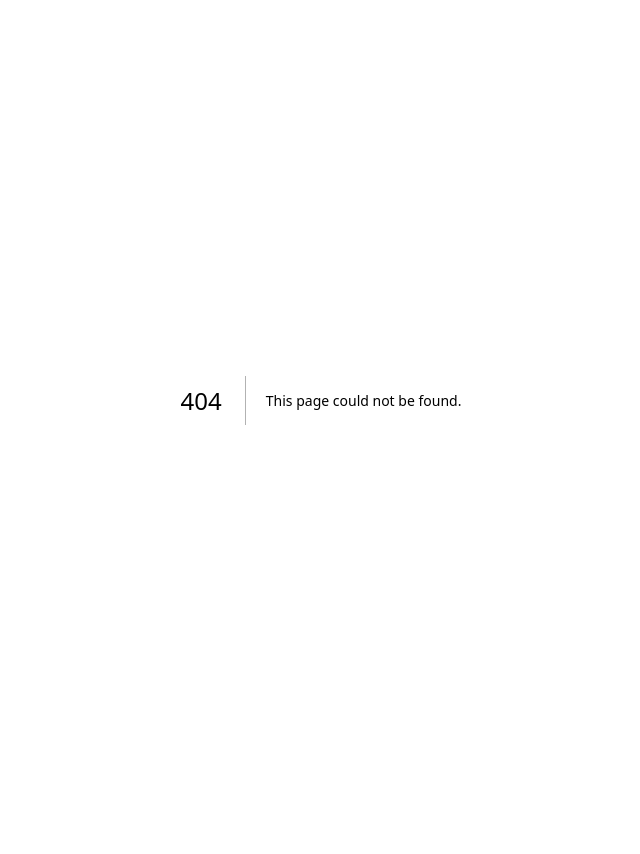
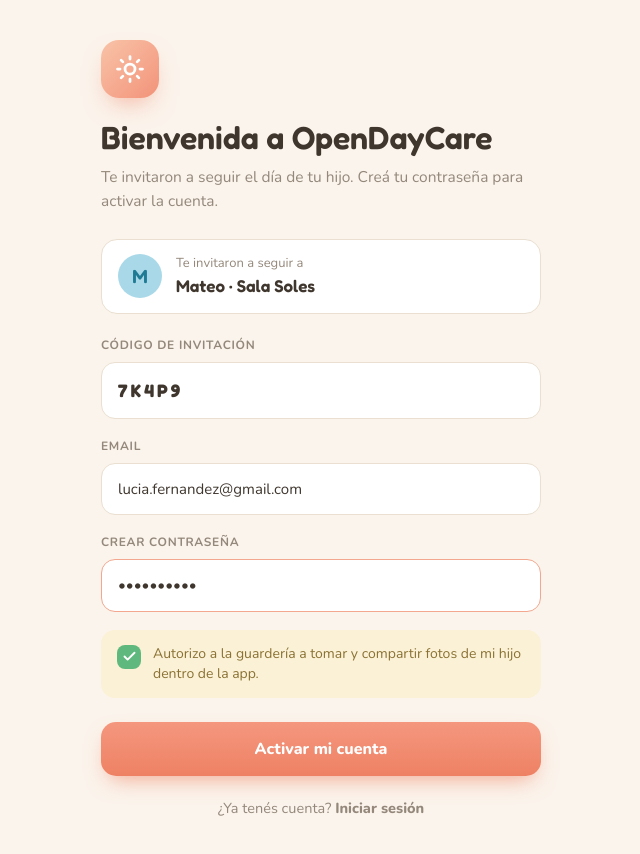
Before and after one commit to jmmolins87/day-care, a Next.js app: page /activate in a window 1280 px wide. Before the commit this address had no page. Shown: the top 854 px of the page, without its empty margins (319-959 px from the left). Before the commit the page ends 800 px from the top, so only its background shows below. Built offline with nearby package versions, Linux system fonts and the light colour scheme.

Commit message:
Add ActivatePage component to render ActivateForm for account activation

```diff
--- /dev/null
+++ b/app/activate/page.tsx
@@ -0,0 +1,9 @@
+import ActivateForm from "@/app/components/ActivateForm";
+
+export default function ActivatePage() {
+  return (
+    <div className="min-h-screen flex items-center justify-center bg-[#FBF4EC] p-[40px]">
+      <ActivateForm />
+    </div>
+  );
+}
```
